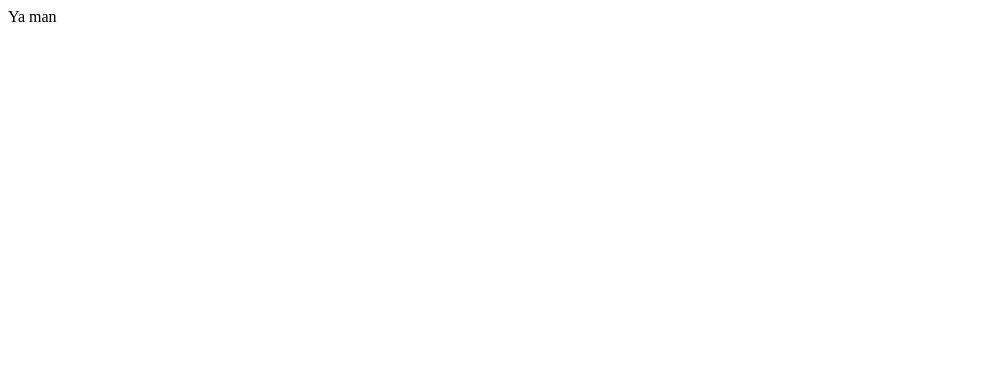
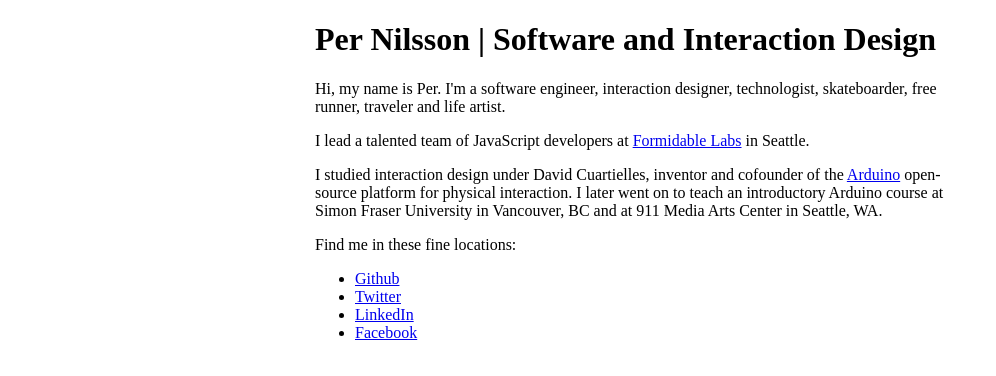
Before and after one commit to coopy/coopy.github.io, a plain HTML site: page index.html in a window 1280 px wide. Shown: the whole page, without its empty margins (0-996 px from the left). Drawn offline with Linux system fonts and the light colour scheme.

Commit message:
Update index with new Sproutlab.com content

```diff
--- a/index.html
+++ b/index.html
@@ -1 +1,48 @@
-Ya man
+<!doctype html>
+<html>
+<head>
+  <title>Per Nilsson | Sproutlab</title>
+  <style type="text/css">
+    #wrapper {
+      margin: 0px auto;
+      min-width: 400px;
+      max-width: 650px;
+    }
+  </style>
+</head>
+<body>
+  <div id="wrapper">
+    <h1>Per Nilsson | Software and Interaction Design</h1>
+    <article>
+      <p>Hi, my name is Per. I'm a software engineer, interaction designer, technologist, skateboarder, free runner, traveler and life artist.</p>
+
+      <p>I lead a talented team of JavaScript developers at <a href="http://formidablelabs.com/">Formidable Labs</a> in Seattle.</p>
+
+      <p>I studied interaction design under David Cuartielles, inventor and cofounder of the <a href="http://arduino.cc" title="An open-source hardware hacking toolkit">Arduino</a> open-source platform for physical interaction. I later went on to teach an introductory Arduino course at Simon Fraser University in Vancouver, BC and at 911 Media Arts Center in Seattle, WA.</p>
+
+      <p>Find me in these fine locations:</p>
+      <ul>
+        <li><a href="https://github.com/per-nilsson">Github</a></li>
+        <li><a href="https://twitter.com/persproutlab">Twitter</a></li>
+        <li><a href="http://www.linkedin.com/in/sproutlab/">LinkedIn</a></li>
+        <li><a href="https://www.facebook.com/per.sproutlab">Facebook</a></li>
+      </ul>
+
+    </article>
+  </div>
+  <!-- Google Analytics -->
+    <script type="text/javascript">
+
+      var _gaq = _gaq || [];
+      _gaq.push(['_setAccount', 'UA-40067241-1']);
+      _gaq.push(['_trackPageview']);
+
+      (function() {
+        var ga = document.createElement('script'); ga.type = 'text/javascript'; ga.async = true;
+        ga.src = ('https:' == document.location.protocol ? 'https://ssl' : 'http://www') + '.google-analytics.com/ga.js';
+        var s = document.getElementsByTagName('script')[0]; s.parentNode.insertBefore(ga, s);
+      })();
+
+    </script>
+</body>
+</html>
```
